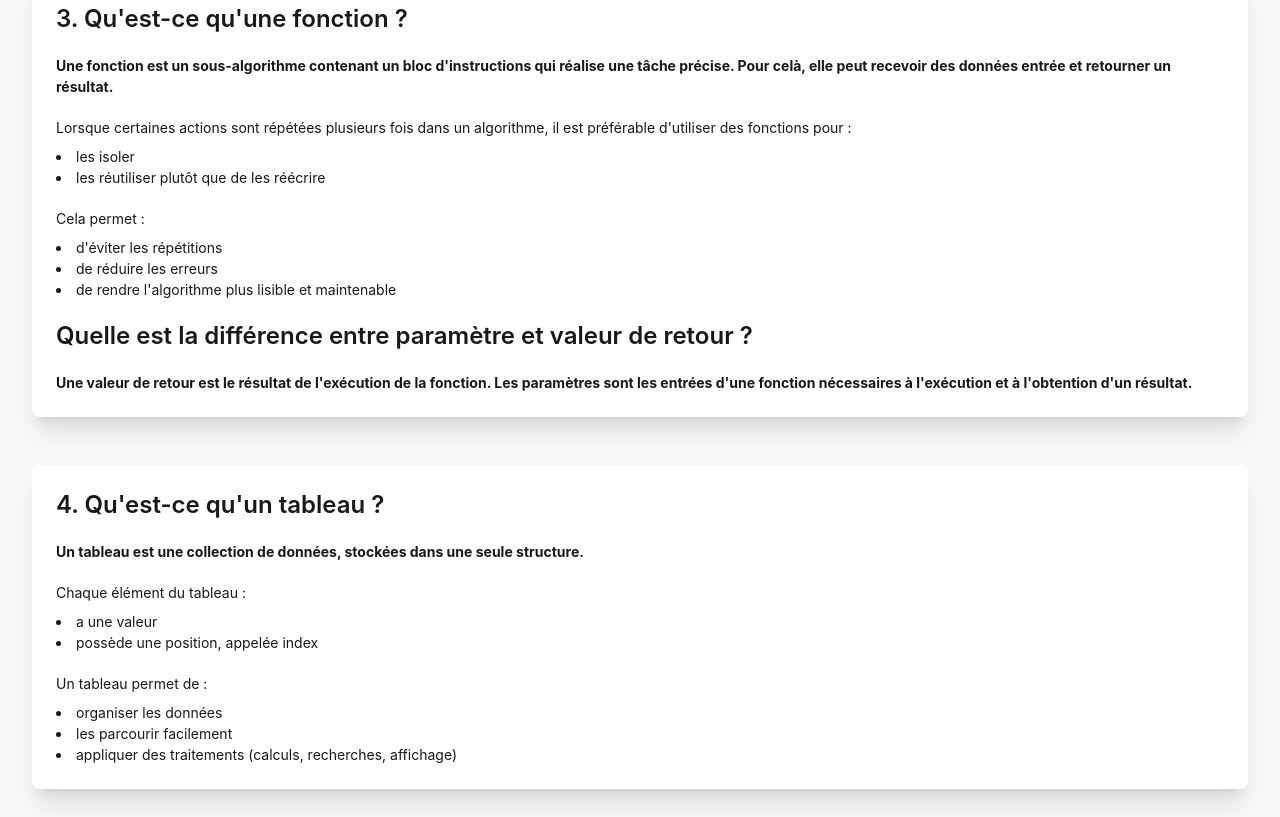
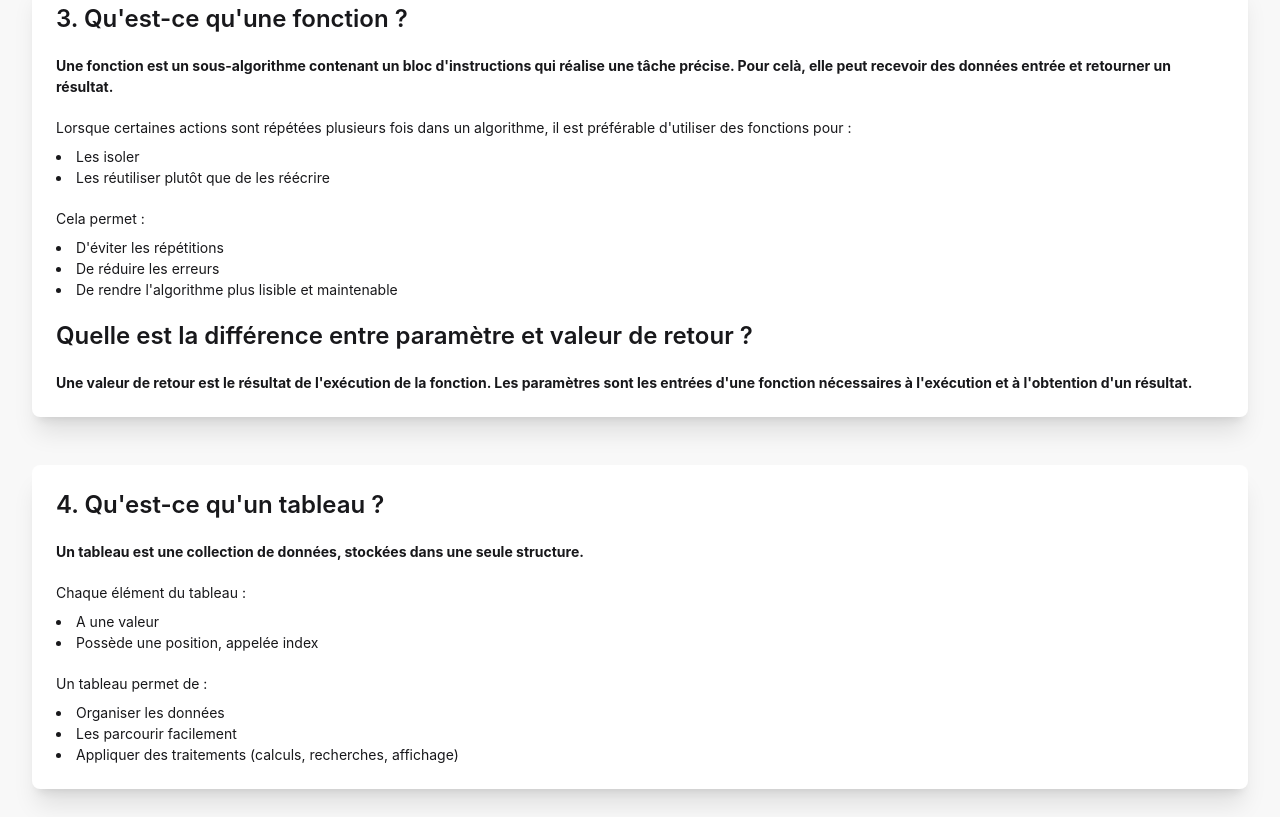
Before and after one commit to YzooDev/Evaluation_Algorithmique, a website built with Vite: page partie1.html in a window 1280 px wide. Shown: the part 1303-2120 px from the top of the page. Built offline with nearby package versions, Linux system fonts and the light colour scheme.

Commit message:
légères modifications avant le premier merging

```diff
--- a/partie1.html
+++ b/partie1.html
@@ -78,16 +78,16 @@
                     Lorsque certaines actions sont répétées plusieurs fois dans un algorithme, il est préférable d'utiliser des fonctions pour :
                 </p>
                 <ul class="list-disc list-inside">
-                    <li>les isoler</li>
-                    <li>les réutiliser plutôt que de les réécrire</li>
+                    <li>Les isoler</li>
+                    <li>Les réutiliser plutôt que de les réécrire</li>
                 </ul>
                 <p class="space-y-2 mt-3">
                     Cela permet :
                 </p>
                 <ul class="list-disc list-inside">
-                    <li>d'éviter les répétitions</li>
-                    <li>de réduire les erreurs</li>
-                    <li>de rendre l'algorithme plus lisible et maintenable</li>
+                    <li>D'éviter les répétitions</li>
+                    <li>De réduire les erreurs</li>
+                    <li>De rendre l'algorithme plus lisible et maintenable</li>
                 </ul>
                 <h3 class="card-title text-2xl mt-3">Quelle est la différence entre paramètre et valeur de retour ?</h3>
                 <p class="font-bold space-y-2 mt-3">
@@ -107,16 +107,16 @@
                     Chaque élément du tableau :
                 </p>
                 <ul class="list-disc list-inside">
-                    <li>a une valeur</li>
-                    <li>possède une position, appelée index</li>
+                    <li>A une valeur</li>
+                    <li>Possède une position, appelée index</li>
                 </ul>
                 <p class="space-y-2 mt-3">
                     Un tableau permet de :
                 </p>
                 <ul class="list-disc list-inside">
-                    <li>organiser les données</li>
-                    <li>les parcourir facilement</li>
-                    <li>appliquer des traitements (calculs, recherches, affichage)</li>
+                    <li>Organiser les données</li>
+                    <li>Les parcourir facilement</li>
+                    <li>Appliquer des traitements (calculs, recherches, affichage)</li>
                 </ul>
             </div>
             </div>
@@ -180,7 +180,7 @@
                     <pre class="mockup-code text-left">
                         <code>
     FONCTION estPair(nombre)
-        SI modulo 2 = O
+        SI <span class="font-bold text-primary">modulo 2 = O</span>
             RETOURNER vrai
         SINON
             RETOURNER faux
```
